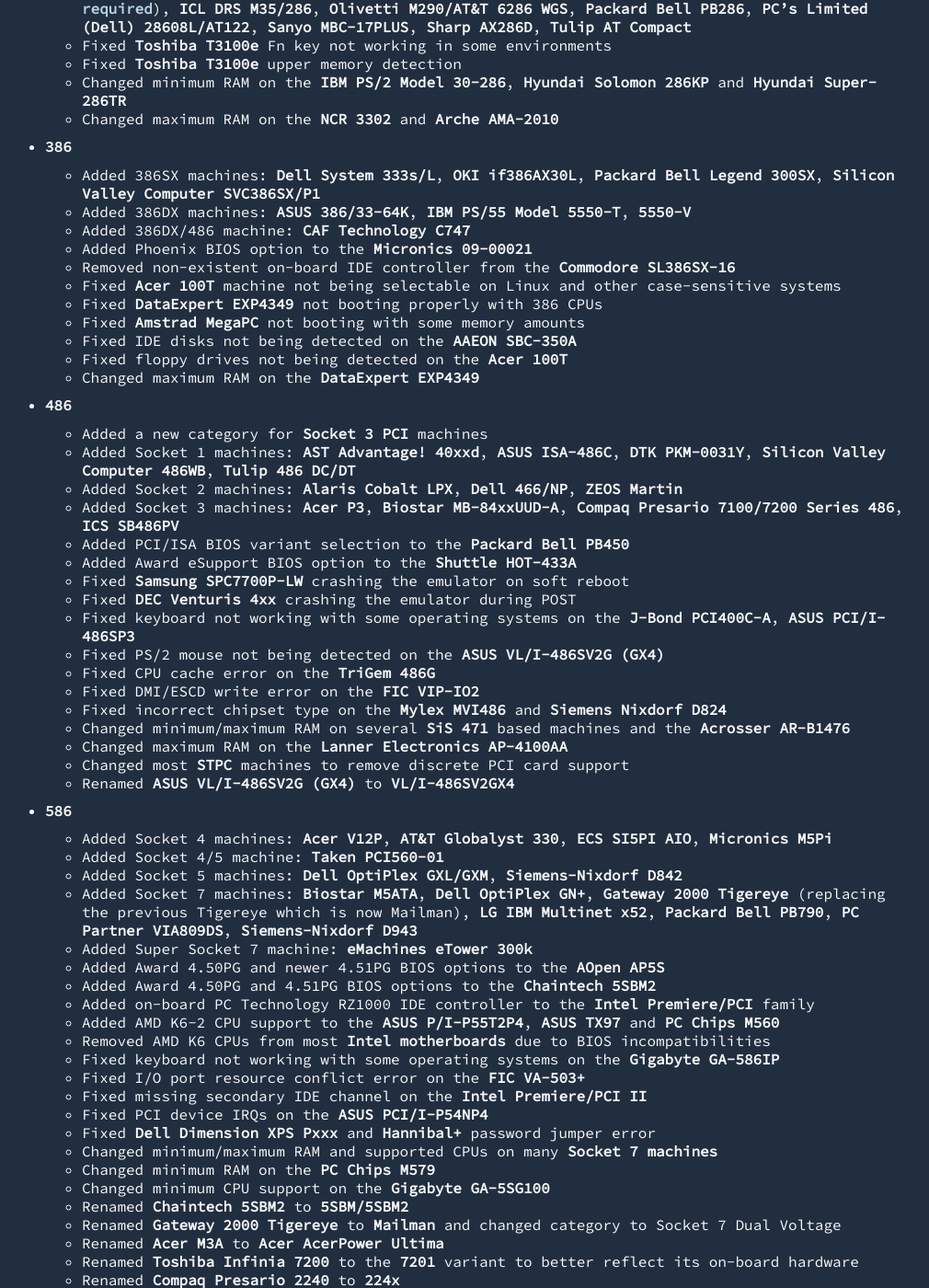
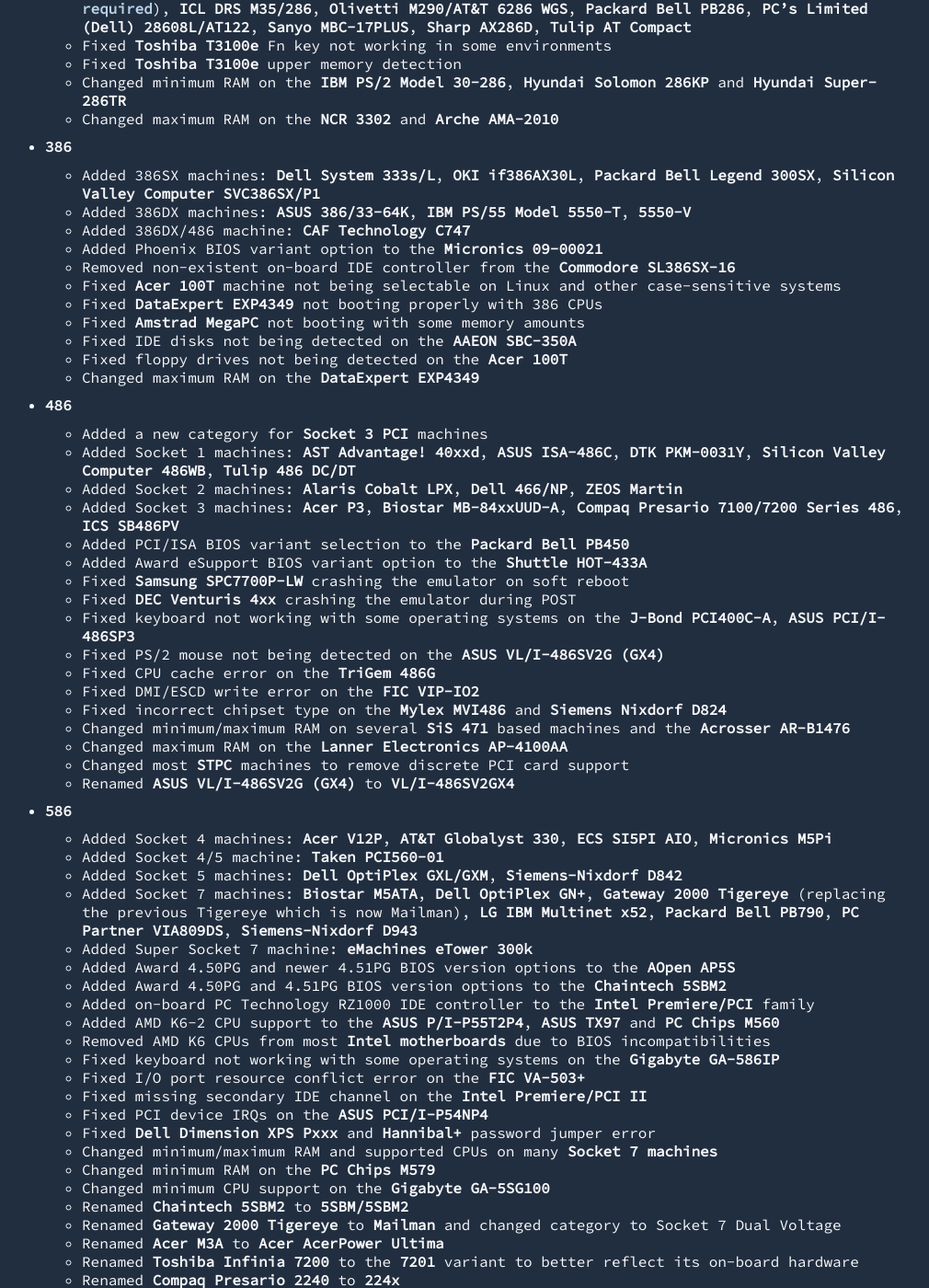
Before and after one commit to 86Box/86box.github.io, a Jekyll site: the page built from _posts/2025-08-24-86box-v5-0.md, in a window 1280 px wide and 1400 px high, scrolled down 4508 px. Shown: the whole window at 92% size, without its empty margins (135-1145 px from the left). Built offline with Jekyll 4.4.1, drawn with Linux system fonts in a browser that asks for light colours; some of the changed text lies outside the part shown.

Commit message:
Some corrections to past changelogs

```diff
--- a/_posts/2025-08-24-86box-v5-0.md
+++ b/_posts/2025-08-24-86box-v5-0.md
@@ -148,7 +148,7 @@
   * Added 386SX machines: **Dell System 333s/L**, **OKI if386AX30L**, **Packard Bell Legend 300SX**, **Silicon Valley Computer SVC386SX/P1**
   * Added 386DX machines: **ASUS 386/33-64K**, **IBM PS/55 Model 5550-T**, **5550-V**
   * Added 386DX/486 machine: **CAF Technology C747**
-  * Added Phoenix BIOS option to the **Micronics 09-00021**
+  * Added Phoenix BIOS variant option to the **Micronics 09-00021**
   * Removed non-existent on-board IDE controller from the **Commodore SL386SX-16**
   * Fixed **Acer 100T** machine not being selectable on Linux and other case-sensitive systems
   * Fixed **DataExpert EXP4349** not booting properly with 386 CPUs
@@ -162,7 +162,7 @@
   * Added Socket 2 machines: **Alaris Cobalt LPX**, **Dell 466/NP**, **ZEOS Martin**
   * Added Socket 3 machines: **Acer P3**, **Biostar MB-84xxUUD-A**, **Compaq Presario 7100/7200 Series 486**, **ICS SB486PV**
   * Added PCI/ISA BIOS variant selection to the **Packard Bell PB450**
-  * Added Award eSupport BIOS option to the **Shuttle HOT-433A**
+  * Added Award eSupport BIOS variant option to the **Shuttle HOT-433A**
   * Fixed **Samsung SPC7700P-LW** crashing the emulator on soft reboot
   * Fixed **DEC Venturis 4xx** crashing the emulator during POST
   * Fixed keyboard not working with some operating systems on the **J-Bond PCI400C-A**, **ASUS PCI/I-486SP3**
@@ -180,8 +180,8 @@
   * Added Socket 5 machines: **Dell OptiPlex GXL/GXM**, **Siemens-Nixdorf D842**
   * Added Socket 7 machines: **Biostar M5ATA**, **Dell OptiPlex GN+**, **Gateway 2000 Tigereye** (replacing the previous Tigereye which is now Mailman), **LG IBM Multinet x52**, **Packard Bell PB790**, **PC Partner VIA809DS**, **Siemens-Nixdorf D943**
   * Added Super Socket 7 machine: **eMachines eTower 300k**
-  * Added Award 4.50PG and newer 4.51PG BIOS options to the **AOpen AP5S**
-  * Added Award 4.50PG and 4.51PG BIOS options to the **Chaintech 5SBM2**
+  * Added Award 4.50PG and newer 4.51PG BIOS version options to the **AOpen AP5S**
+  * Added Award 4.50PG and 4.51PG BIOS version options to the **Chaintech 5SBM2**
   * Added on-board PC Technology RZ1000 IDE controller to the **Intel Premiere/PCI** family
   * Added AMD K6-2 CPU support to the **ASUS P/I-P55T2P4**, **ASUS TX97** and **PC Chips M560**
   * Removed AMD K6 CPUs from most **Intel motherboards** due to BIOS incompatibilities
```
Also changed, not shown: other parts of _posts/2025-08-24-86box-v5-0.md (+1 -1 lines), _posts/2022-07-31-86box-v3-7.md (+1 -1 lines), _posts/2024-02-21-86box-v4-1.md (+1 -1 lines).
